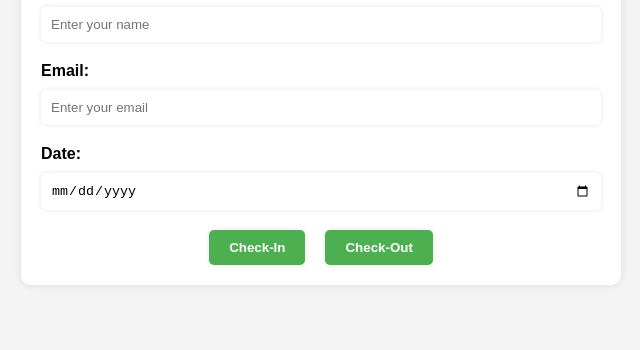
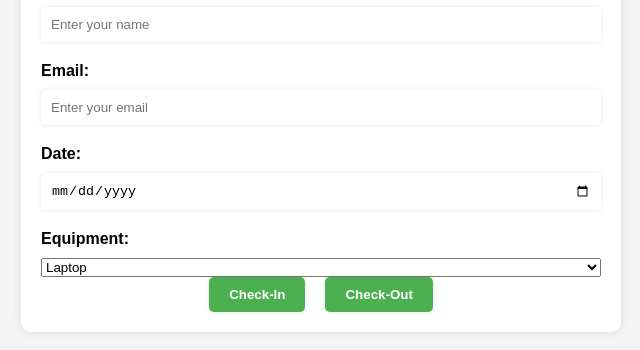
Before and after one commit to karendaysuwolfe/checkin-checkout, a plain HTML site: page index.html in a window 1280 px wide. Shown: the part 98-448 px from the top of the page, without its empty margins (319-959 px from the left). Drawn offline with Linux system fonts and the light colour scheme.

Commit message:
Update index.html

```diff
--- a/index.html
+++ b/index.html
@@ -14,6 +14,12 @@
 			<input type="email" id="email" placeholder="Enter your email">
 			<label for="date">Date:</label>
 			<input type="date" id="date" placeholder="Select date">
+			<label for="equipment">Equipment:</label>
+			<select id="equipment">
+				<option value="laptop">Laptop</option>
+				<option value="projector">Projector</option>
+				<option value="microphone">Microphone</option>
+			</select>
 			<div class="buttons">
 				<button type="button" id="checkin" onclick="checkIn()">Check-In</button>
 				<button type="button" id="checkout" onclick="checkOut()">Check-Out</button>
```
